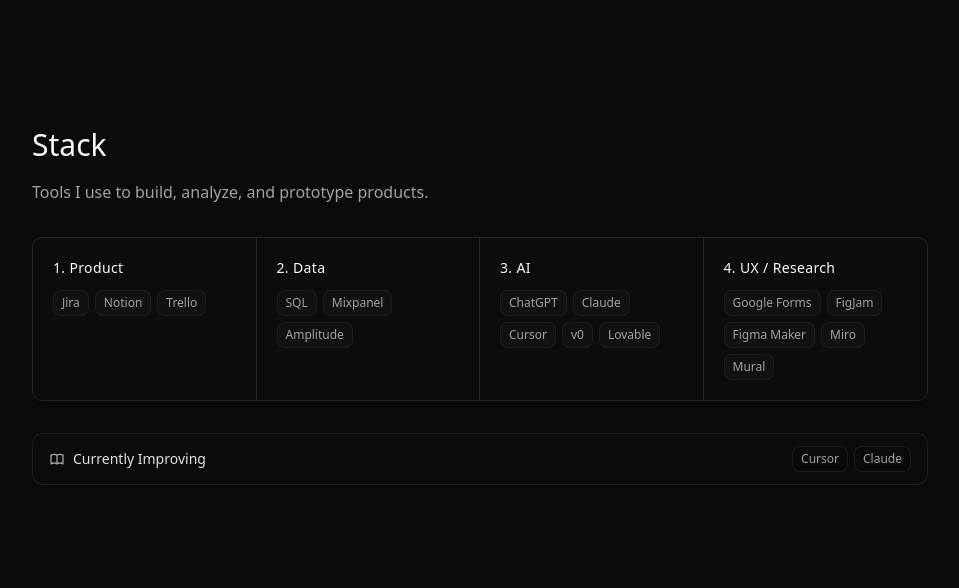
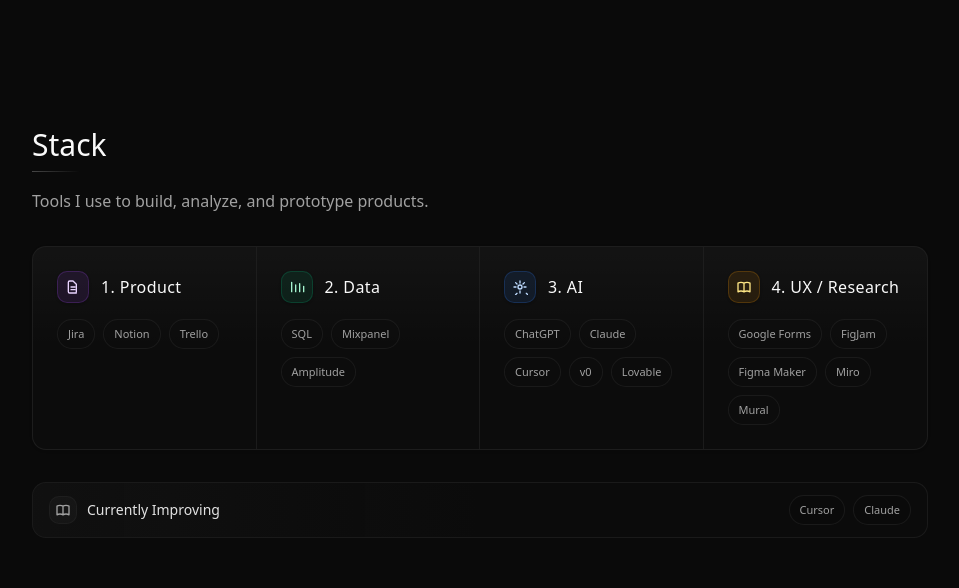
Before and after one commit to javierllorente-HWorld/javier-llorente-portfolio, a Next.js app: page / in a window 1280 px wide. Shown: the part 4860-5448 px from the top of the page, without its empty margins (160-1119 px from the left). Built offline with nearby package versions, Linux system fonts and the light colour scheme.

Commit message:
actualizo contenido portfolio

```diff
--- a/app/page.tsx
+++ b/app/page.tsx
@@ -391,22 +391,75 @@ export default function Home() {
           <div className="space-y-12 sm:space-y-16">
             <div className="space-y-8">
               <div className="space-y-4">
+                <div className="inline-flex flex-col gap-2">
                   <h3 className="text-2xl sm:text-3xl font-light">{t.tools}</h3>
+                  <div className="h-px w-12 bg-gradient-to-r from-muted-foreground/40 via-muted-foreground/20 to-transparent" />
+                </div>
                 <p className="text-sm sm:text-base text-muted-foreground max-w-2xl leading-relaxed">
                   {t.stackDescription}
                 </p>
               </div>
 
-              <div className="border border-border rounded-lg bg-muted/10 overflow-hidden">
-                <div className="grid grid-cols-1 sm:grid-cols-2 lg:grid-cols-4 divide-y sm:divide-y-0 sm:divide-x divide-border">
+              <div className="relative border border-border/70 rounded-xl bg-muted/10 overflow-hidden shadow-sm">
+                <div className="pointer-events-none absolute inset-0 bg-gradient-to-b from-white/[0.03] via-transparent to-transparent" />
+                <div className="relative grid grid-cols-1 sm:grid-cols-2 lg:grid-cols-4 divide-y sm:divide-y-0 sm:divide-x divide-border/60">
                   {t.toolCategories.map((category, index) => (
-                    <div key={index} className="p-4 sm:p-5 space-y-3">
-                      <h4 className="text-sm font-medium text-foreground tracking-wide">{category.name}</h4>
-                      <div className="flex flex-wrap gap-1.5">
+                    <div key={index} className="p-5 sm:p-6 space-y-4">
+                      <div className="flex items-center gap-3">
+                        <div
+                          className={[
+                            "flex h-8 w-8 items-center justify-center rounded-lg border shadow-sm",
+                            index === 0
+                              ? "bg-purple-500/10 border-purple-500/20 text-purple-200"
+                              : index === 1
+                                ? "bg-emerald-500/10 border-emerald-500/20 text-emerald-200"
+                                : index === 2
+                                  ? "bg-blue-500/10 border-blue-500/20 text-blue-200"
+                                  : "bg-amber-500/10 border-amber-500/20 text-amber-200",
+                          ].join(" ")}
+                        >
+                          {index === 0 ? (
+                            <svg className="h-4 w-4" fill="none" stroke="currentColor" viewBox="0 0 24 24" aria-hidden="true">
+                              <path
+                                strokeLinecap="round"
+                                strokeLinejoin="round"
+                                strokeWidth={2}
+                                d="M9 12h6m-6 4h6m2 5H7a2 2 0 0 1-2-2V5a2 2 0 0 1 2-2h5l5 5v11a2 2 0 0 1-2 2Z"
+                              />
+                            </svg>
+                          ) : index === 1 ? (
+                            <svg className="h-4 w-4" fill="none" stroke="currentColor" viewBox="0 0 24 24" aria-hidden="true">
+                              <path strokeLinecap="round" strokeLinejoin="round" strokeWidth={2} d="M4 19V5m6 14V9m6 10V7m6 12V11" />
+                            </svg>
+                          ) : index === 2 ? (
+                            <svg className="h-4 w-4" fill="none" stroke="currentColor" viewBox="0 0 24 24" aria-hidden="true">
+                              <path
+                                strokeLinecap="round"
+                                strokeLinejoin="round"
+                                strokeWidth={2}
+                                d="M12 3v3m0 12v3M6 12H3m18 0h-3M7.5 7.5l-2.1-2.1m18.2 18.2-2.1-2.1M16.5 7.5l2.1-2.1M5.4 23.6l2.1-2.1M9 12a3 3 0 1 0 6 0 3 3 0 0 0-6 0Z"
+                              />
+                            </svg>
+                          ) : (
+                            <svg className="h-4 w-4" fill="none" stroke="currentColor" viewBox="0 0 24 24" aria-hidden="true">
+                              <path
+                                strokeLinecap="round"
+                                strokeLinejoin="round"
+                                strokeWidth={2}
+                                d="M12 6.253v13m0-13C10.832 5.477 9.246 5 7.5 5S4.168 5.477 3 6.253v13C4.168 18.477 5.754 18 7.5 18s3.332.477 4.5 1.253m0-13C13.168 5.477 14.754 5 16.5 5c1.747 0 3.332.477 4.5 1.253v13C19.832 18.477 18.247 18 16.5 18c-1.746 0-3.332.477-4.5 1.253"
+                              />
+                            </svg>
+                          )}
+                        </div>
+
+                        <h4 className="text-base font-medium text-foreground tracking-wide">{category.name}</h4>
+                      </div>
+
+                      <div className="flex flex-wrap gap-2">
                         {category.tools.map((tool) => (
                           <span
                             key={tool}
-                            className="px-2 py-1 text-xs text-muted-foreground bg-muted/20 border border-border/70 rounded-md hover:bg-muted/30 hover:text-foreground transition-colors duration-300"
+                            className="px-2.5 py-1 text-[11px] leading-5 text-muted-foreground bg-background/20 border border-border/60 rounded-full hover:bg-background/30 hover:text-foreground hover:border-border/80 transition-colors duration-300"
                           >
                             {tool}
                           </span>
@@ -417,10 +470,12 @@ export default function Home() {
                 </div>
               </div>
 
-              <div className="border border-border/70 rounded-lg bg-muted/5 px-4 py-3">
-                <div className="flex flex-col sm:flex-row sm:items-center sm:justify-between gap-3">
-                  <div className="flex items-center gap-2 text-muted-foreground">
-                    <svg className="w-4 h-4" fill="none" stroke="currentColor" viewBox="0 0 24 24" aria-hidden="true">
+              <div className="relative border border-border/60 rounded-xl bg-muted/5 px-4 py-3 overflow-hidden">
+                <div className="pointer-events-none absolute inset-0 bg-gradient-to-r from-muted/20 via-transparent to-transparent" />
+                <div className="relative flex flex-col sm:flex-row sm:items-center sm:justify-between gap-3">
+                  <div className="flex items-center gap-2.5">
+                    <div className="flex h-7 w-7 items-center justify-center rounded-lg bg-muted/30 border border-border/60 text-muted-foreground">
+                      <svg className="h-4 w-4" fill="none" stroke="currentColor" viewBox="0 0 24 24" aria-hidden="true">
                         <path
                           strokeLinecap="round"
                           strokeLinejoin="round"
@@ -428,14 +483,15 @@ export default function Home() {
                           d="M12 6.253v13m0-13C10.832 5.477 9.246 5 7.5 5S4.168 5.477 3 6.253v13C4.168 18.477 5.754 18 7.5 18s3.332.477 4.5 1.253m0-13C13.168 5.477 14.754 5 16.5 5c1.747 0 3.332.477 4.5 1.253v13C19.832 18.477 18.247 18 16.5 18c-1.746 0-3.332.477-4.5 1.253"
                         />
                       </svg>
+                    </div>
                     <h4 className="text-sm font-medium text-foreground/90">{t.learningTools}</h4>
                   </div>
 
-                  <div className="flex flex-wrap gap-1.5">
+                  <div className="flex flex-wrap gap-2">
                     {t.learningToolsList.map((tool) => (
                       <span
                         key={tool}
-                        className="px-2 py-1 text-xs text-muted-foreground bg-background/40 border border-border/70 rounded-md"
+                        className="px-2.5 py-1 text-[11px] leading-5 text-muted-foreground bg-background/20 border border-border/60 rounded-full"
                       >
                         {tool}
                       </span>
```
Lines whose indentation alone changed are shown as unchanged.
